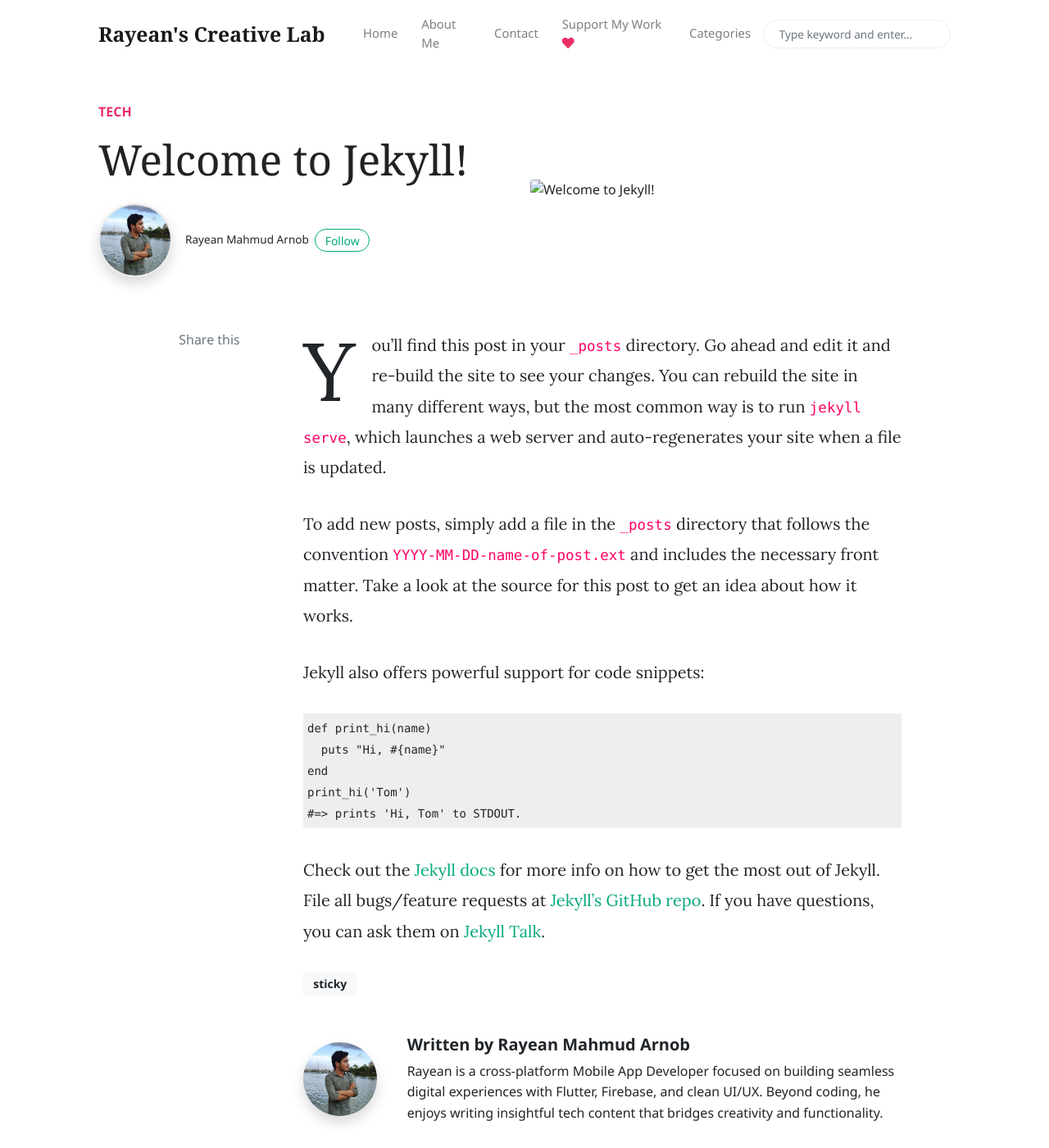
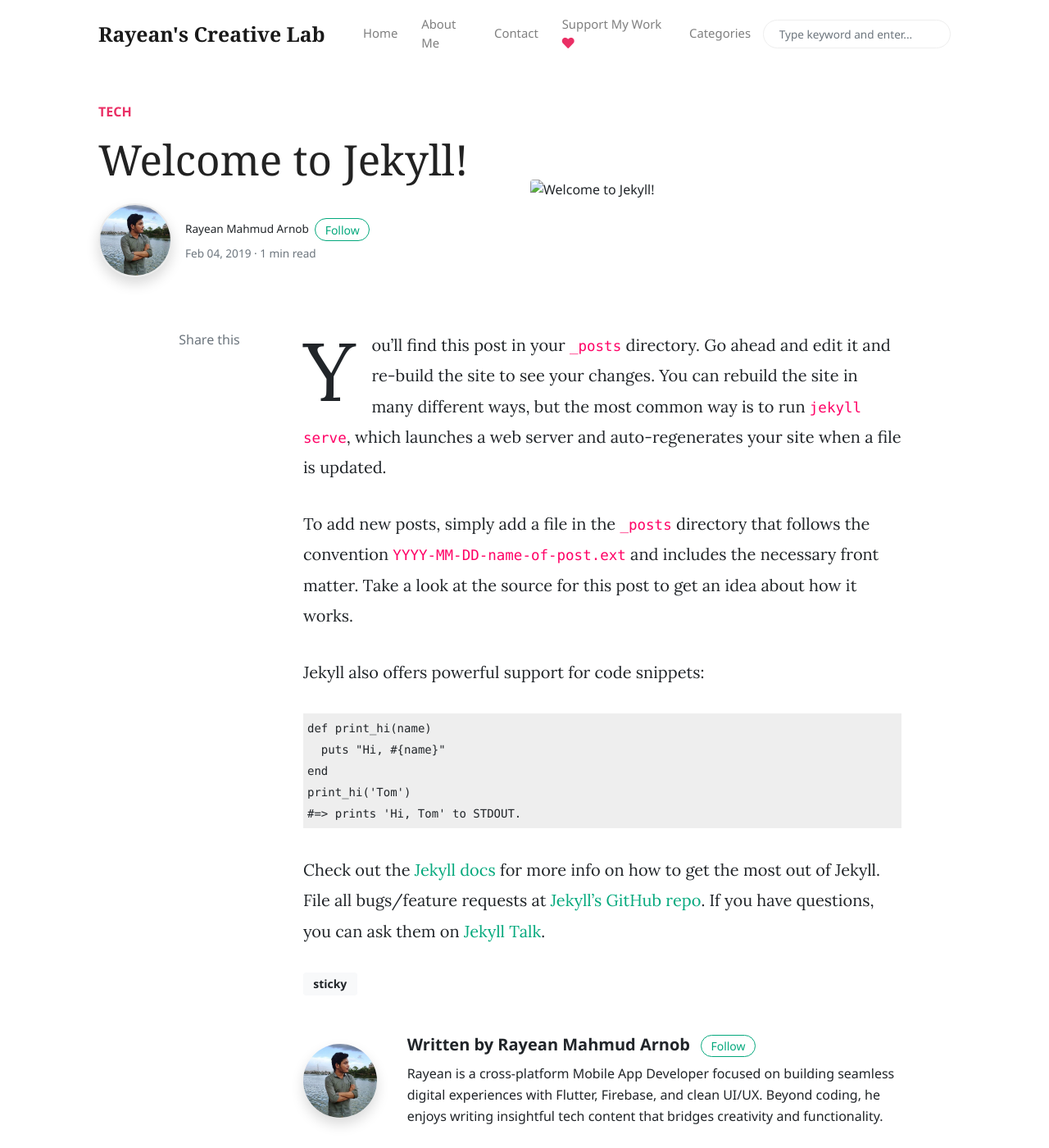
Before and after one commit to Rayean-Mahmud/rayean-mahmud.github.io, a Jekyll site: the page built from _posts/2019-02-04-welcome-to-jekyll.markdown, in a window 1280 px wide and 1400 px high. Shown: the whole window at 82% size. Built offline with Jekyll 4.4.1, drawn with Linux system fonts in a browser that asks for light colours; nearby versions of some CDN libraries; comment, search, counter and statistics services are not loaded.

Commit message:
Update post.html

```diff
--- a/_layouts/post.html
+++ b/_layouts/post.html
@@ -1,13 +1,12 @@
 ---
 layout: default
 ---
+
 {% assign author = site.authors[page.author] %}
 <div class="container">
   <div class="jumbotron jumbotron-fluid mb-3 pl-0 pt-0 pb-0 bg-white position-relative">
     <div class="h-100 tofront">
       <div class="row {% if page.image %} justify-content-between {% else %} justify-content-center {% endif %}">
-
-        <!-- Text Block -->
         <div class="{% if page.image %} col-md-6 {% else %} col-md-8 {% endif %} pr-0 pr-md-4 pt-4 pb-4 align-self-center">
           <p class="text-uppercase font-weight-bold">
             <span class="catlist">
@@ -19,7 +18,7 @@
           <h1 class="display-4 mb-4 article-headline">{{ page.title }}</h1>
           <div class="d-flex align-items-center">
             {% if author.avatar %}
-              <img class="rounded-circle shadow" src="{{ author.avatar | prepend: site.baseurl }}" alt="{{ author.name }}" width="90" height="90" style="object-fit: cover; border: 2px solid #eaeaea;" />
+              <img class="rounded-circle shadow" src="{{ site.baseurl }}{{ author.avatar }}" alt="{{ author.name }}" width="90" height="90" style="object-fit: cover; border: 2px solid #eaeaea;" />
             {% endif %}
             <small class="ml-3">
               {{ author.name }}
@@ -28,50 +27,43 @@
                 <a target="_blank" href="{{ author.linkedin }}" class="btn btn-outline-success btn-sm btn-round ml-1">Follow</a>
               </span>
               {% endif %}
+              <span class="text-muted d-block mt-1">{{ page.date | date: '%b %d, %Y' }} · {% include meta-read-time.html %}</span>
             </small>
           </div>
         </div>
 
-        <!-- Image Block -->
-        {% if page.image %}
+        {% assign page_image = page.image | default: page.featured_image %}
+        {% if page_image %}
         <div class="col-md-6 pr-0 align-self-center">
-          <img class="rounded w-100" src="{{ page.image | prepend: site.baseurl }}" alt="{{ page.title }}">
+          <img class="rounded" src="{{ site.baseurl }}{{ page_image }}" alt="{{ page.title }}">
         </div>
         {% endif %}
-
       </div>
     </div>
   </div>
 </div>
 
-<!-- Main Content -->
 <div class="container-lg pt-4 pb-4">
   <div class="row justify-content-center">
-
-    <!-- Share Sidebar -->
     <div class="col-lg-2 pr-4 mb-4 col-md-12">
       <div class="sticky-top sticky-top-offset text-center">
         <div class="text-muted">Share this</div>
         <div class="share d-inline-block">
-          <!-- AddToAny BEGIN -->
           <div class="a2a_kit a2a_kit_size_32 a2a_default_style">
             <a class="a2a_dd" href="https://www.addtoany.com/share"></a>
             <a class="a2a_button_facebook"></a>
             <a class="a2a_button_twitter"></a>
           </div>
           <script async src="https://static.addtoany.com/menu/page.js"></script>
-          <!-- AddToAny END -->
         </div>
       </div>
     </div>
 
-    <!-- Article Content -->
     <div class="col-md-12 col-lg-8">
       <article class="article-post">
         {{ content }}
       </article>
 
-      <!-- Tags -->
       <div class="mb-4">
         <span class="taglist">
           {% for tag in page.tags %}
@@ -85,13 +77,13 @@
       <div class="row mt-5">
         <div class="col-md-2 align-self-center">
           {% if author.avatar %}
-          <img class="rounded-circle shadow" src="{{ author.avatar | prepend: site.baseurl }}" alt="{{ author.name }}" width="90" height="90" style="object-fit: cover;" />
+          <img class="rounded-circle shadow" src="{{ site.baseurl }}{{ author.avatar }}" alt="{{ author.name }}" width="90" height="90" style="object-fit: cover;" />
           {% endif %}
         </div>
         <div class="col-md-10">
           <h5 class="font-weight-bold">Written by {{ author.name }}
-            {% if author.twitter %}
-            <span><a target="_blank" href="{{ author.twitter }}" class="btn btn-outline-success btn-sm btn-round ml-2">Follow</a></span>
+            {% if author.linkedin %}
+            <span><a target="_blank" href="{{ author.linkedin }}" class="btn btn-outline-success btn-sm btn-round ml-2">Follow</a></span>
             {% endif %}
           </h5>
           {{ author.bio }}
@@ -104,11 +96,10 @@
       {% include comments.html %}
       {% endif %}
     </div>
-
   </div>
 </div>
 
-<!-- Prev/Next Navigation -->
+<!-- Alertbar Prev/Next -->
 <div class="alertbar">
   <div class="container">
     <div class="row prevnextlinks small font-weight-bold">
```
